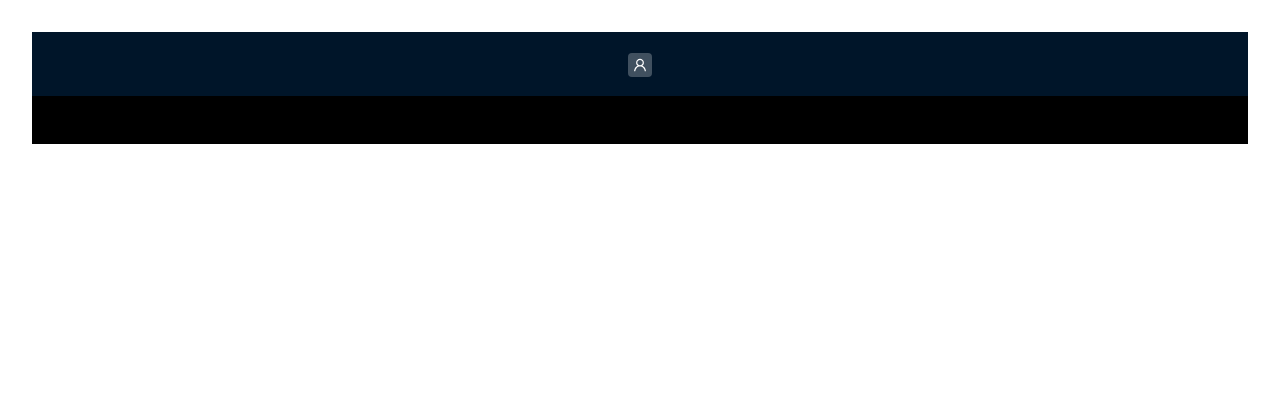
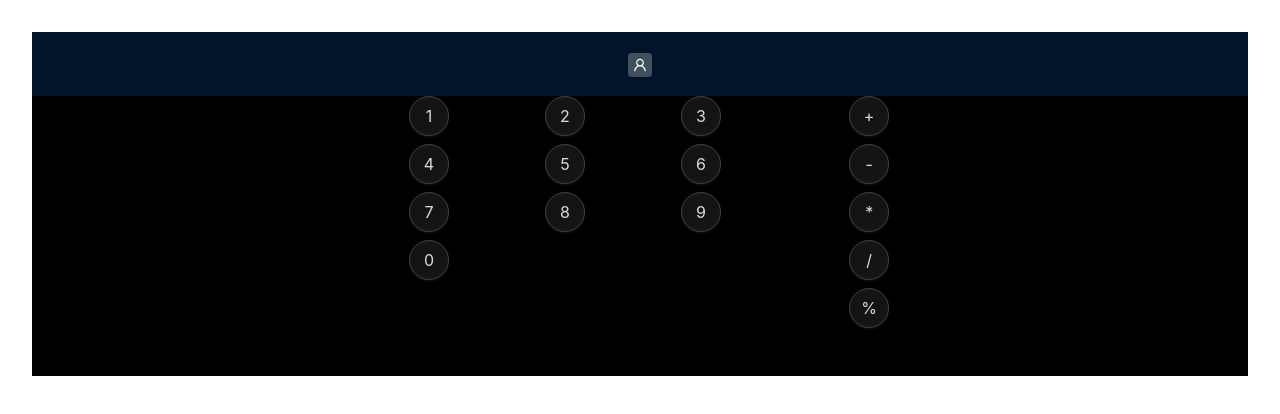
Before and after one commit to RunHurryYou/PopovTaskGitMiddleFrontedCourse, a React (Vite) app: page / in a window 1280 px wide. Shown: the top 414 px of the page. Built offline with nearby package versions, Linux system fonts and the light colour scheme.

Commit message:
feat(Calculator.tsx): make core part calc

```diff
--- a/src/App.tsx
+++ b/src/App.tsx
@@ -2,12 +2,15 @@ import './App.css'
 import {ConfigProvider} from 'antd';
 import {ANT_THEME_CONFIG} from 'src/constants/configTheme.ts';
 import {CommonLayout} from 'src/components/CommonLayout';
+import {Calculator} from 'src/components/Calculator';
 
 function App() {
 
   return (
     <ConfigProvider theme={ANT_THEME_CONFIG}>
-      <CommonLayout />
+      <CommonLayout>
+        <Calculator />
+      </CommonLayout>
     </ConfigProvider>
   )
 }
--- /dev/null
+++ b/src/components/Calculator/Calculator.tsx
@@ -0,0 +1,37 @@
+import {Button, Col, Layout, Row} from 'antd';
+
+export const Calculator = () => {
+  const numberActions: number[] = [1, 2, 3, 4, 5, 6, 7, 8, 9, 0];
+  const mathActions: string[] = ['+', '-', '*', '/', '%'];
+
+
+  return (
+    <Layout style={{
+      maxWidth: '550px',
+      margin: '0 auto',
+    }}>
+      <Layout.Content>
+        <Row>
+          <Col span={20}>
+            <Row gutter={[8, 8]}>
+              {numberActions.map(n => (
+                <Col span={7} key={n}>
+                  <Button shape={'circle'} size={'large'}>{n}</Button>
+                </Col>
+              ))}
+            </Row>
+          </Col>
+          <Col span={4}>
+            <Row gutter={[8, 8]}>
+              {mathActions.map(n => (
+                <Col span={24} key={n}>
+                  <Button shape={'circle'} size={'large'}>{n}</Button>
+                </Col>
+              ))}
+            </Row>
+          </Col>
+        </Row>
+      </Layout.Content>
+    </Layout>
+  );
+}
--- /dev/null
+++ b/src/components/Calculator/index.tsx
@@ -0,0 +1 @@
+export {Calculator} from './Calculator.tsx';
```
